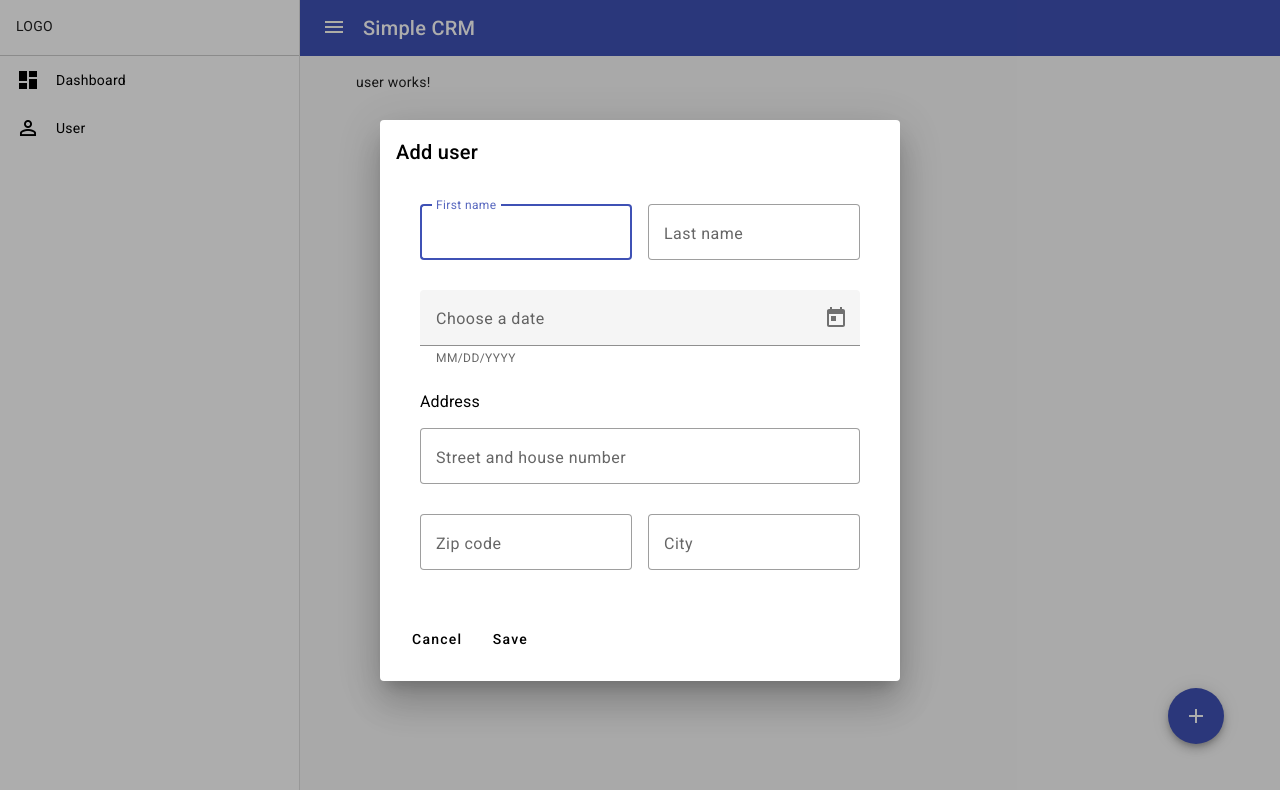
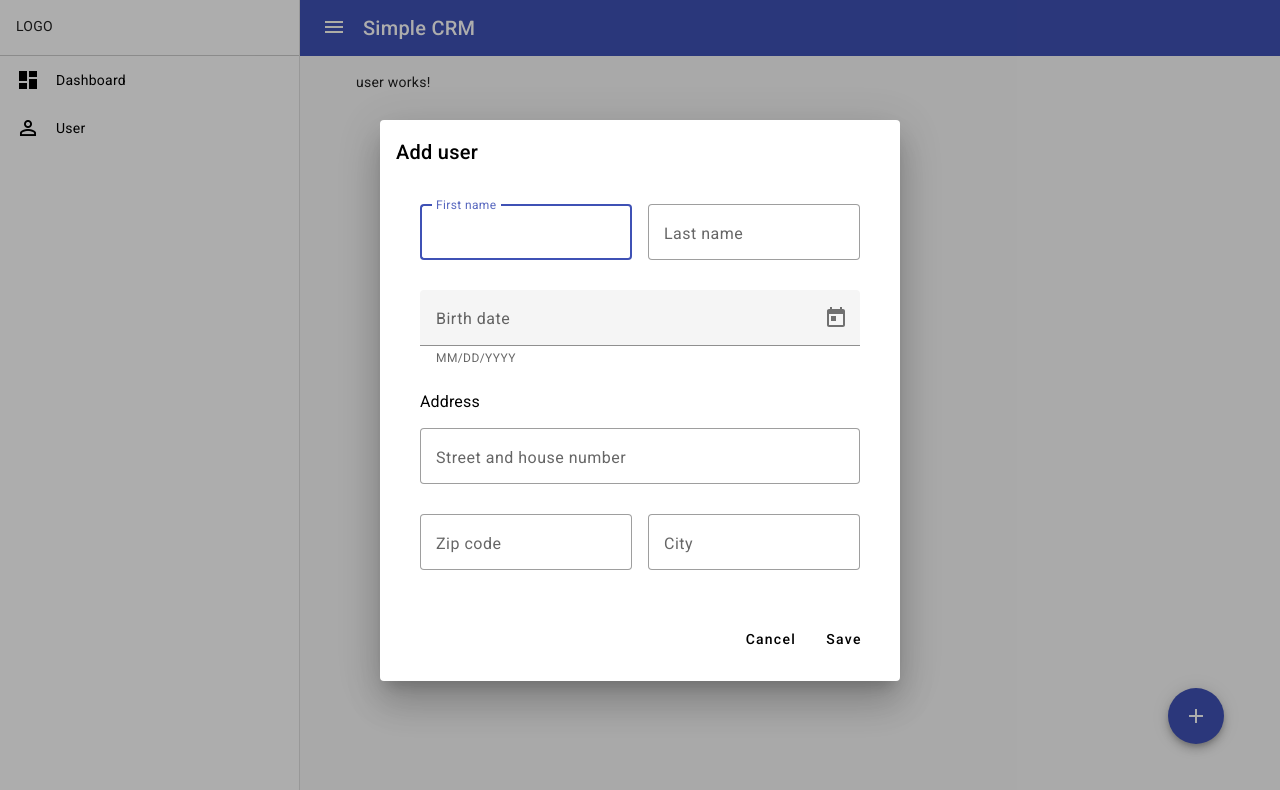
Before and after one commit to be-v-fr/simple-crm, an Angular app: page /user in a window 1280 px wide. Both pictures are taken after a click on the button "add". Shown: the top 790 px of the page. Built offline with nearby package versions, Linux system fonts and the light colour scheme.

Commit message:
optimized add user dialog appearance

```diff
--- a/src/app/dialog-add-user/dialog-add-user.component.html
+++ b/src/app/dialog-add-user/dialog-add-user.component.html
@@ -12,7 +12,7 @@
             </mat-form-field>
         </div>
         <mat-form-field class="example-form-field">
-            <mat-label>Choose a date</mat-label>
+            <mat-label>Birth date</mat-label>
             <input matInput [matDatepicker]="datepicker" />
             <mat-hint>MM/DD/YYYY</mat-hint>
             <mat-datepicker-toggle matIconSuffix [for]="datepicker"></mat-datepicker-toggle>
@@ -39,7 +39,7 @@
             </mat-form-field>
         </div>
     </mat-dialog-content>
-    <mat-dialog-actions>
+    <mat-dialog-actions class="dialog-actions">
         <button mat-button (click)="onNoClick()">Cancel</button>
         <button mat-button [mat-dialog-close]="">Save</button>
     </mat-dialog-actions>
--- a/src/app/dialog-add-user/dialog-add-user.component.scss
+++ b/src/app/dialog-add-user/dialog-add-user.component.scss
@@ -1,3 +1,4 @@
+.dialog-container {
     .dialog-content {
         display: flex;
         flex-direction: column;
@@ -11,3 +12,7 @@
             margin-bottom: 4px;
         }
     }
+    .dialog-actions {
+        justify-content: flex-end;
+    }
+}
```
Lines whose indentation alone changed are shown as unchanged.
